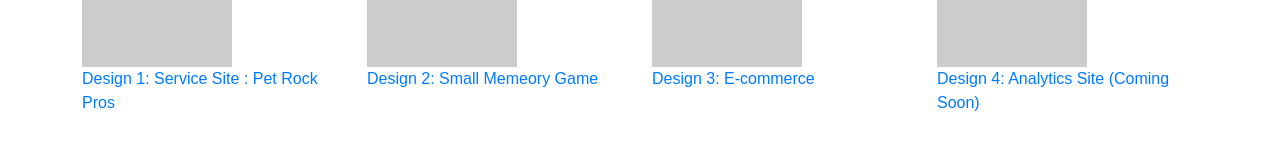
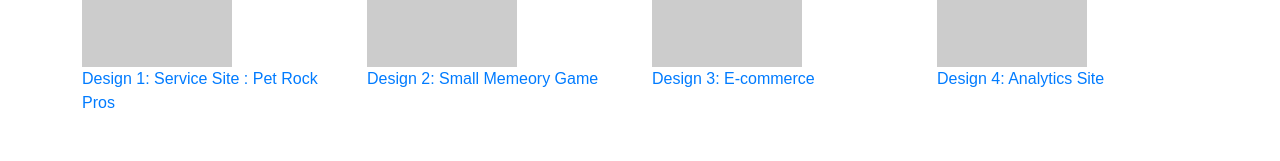
Before and after one commit to LiamMadgett/seg3125-portfolio, a plain HTML site: page index.html in a window 1280 px wide. Shown: the part 734-895 px from the top of the page. Drawn offline with nearby package versions, Linux system fonts and the light colour scheme; placeholder pictures from the web are drawn by us.

Commit message:
Update index.html
pointing to new site

```diff
--- a/index.html
+++ b/index.html
@@ -61,7 +61,7 @@
       </div>
       <div class="col-md-3">
         <img src="https://placeholder.com/150" class="img-fluid" alt="Design 4">
-        <p><a href="#">Design 4: Analytics Site (Coming Soon)</a></p>
+        <p><a href="https://liammadgett.github.io/hockeydashboard" target="_blank" rel="noopener noreferrer">Design 4: Analytics Site</a></p>
       </div>
     </div>
   </section>
```
